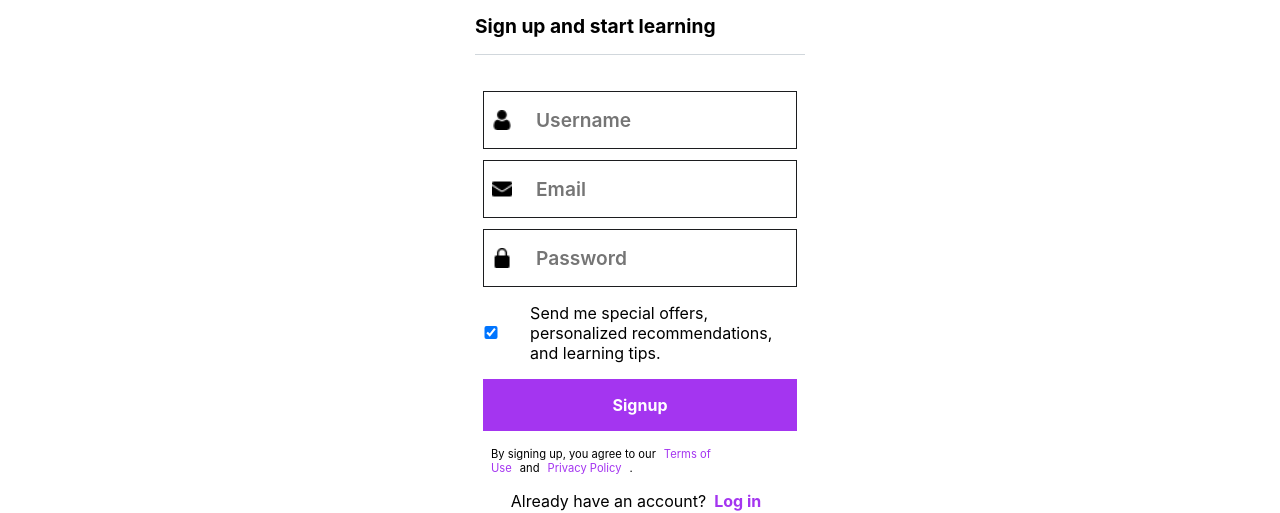
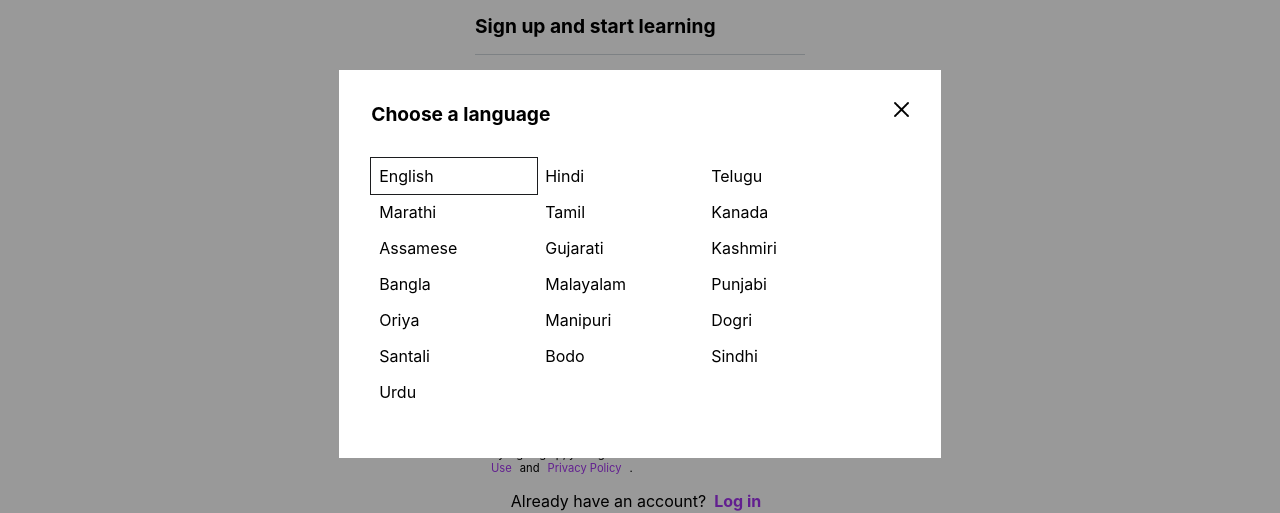
Before and after one commit to koushil-mankali/udemy-clone-frontend, a React (Vite) app: page /join/signup in a window 1280 px wide. Both pictures are taken after a click on the element 1250 px from the left and 35 px from the top of the page. Shown: the part 136-649 px from the top of the page. Built offline with nearby package versions, Linux system fonts and the light colour scheme.

Commit message:
LanguageChangeCard comp Done

```diff
--- /dev/null
+++ b/src/components/Cards/LanguageChangeCard/LanguageChangeCard.jsx
@@ -0,0 +1,76 @@
+import { useState } from "react";
+
+import css from "./LanguageChangeCard.module.css";
+
+import closeIcon from "/icons/close.png";
+
+const LanguageChangeCard = (props) => {
+  const { setModal } = props;
+  const [active, setActive] = useState("English");
+
+  const langs = [
+    { lang: "English", code: "en" },
+    { lang: "Hindi", code: "hi" },
+    { lang: "Telugu", code: "tel" },
+    { lang: "Marathi", code: "mt" },
+    { lang: "Tamil", code: "tm" },
+    { lang: "Kanada", code: "kn" },
+    { lang: "Assamese", code: "as" },
+    { lang: "Gujarati", code: "gj" },
+    { lang: "Kashmiri", code: "ksh" },
+    { lang: "Bangla", code: "bng" },
+    { lang: "Malayalam", code: "mly" },
+    { lang: "Punjabi", code: "pjb" },
+    { lang: "Oriya", code: "ory" },
+    { lang: "Manipuri", code: "mnp" },
+    { lang: "Dogri", code: "dgr" },
+    { lang: "Santali", code: "snt" },
+    { lang: "Bodo", code: "bd" },
+    { lang: "Sindhi", code: "si" },
+    { lang: "Urdu", code: "urdu" },
+  ];
+
+  let changeHandler = (e) => {
+    console.log(e);
+    setActive(e.target.innerText || "");
+  };
+
+  return (
+    <div className={css.modalBC}>
+      <div className={css.modal}>
+        <div className={css.ttl}>
+          <span>Choose a language</span>
+          <img
+            src={closeIcon}
+            alt="close icon"
+            className={css.icon}
+            onClick={() => setModal(false)}
+          />
+        </div>
+        <div className={css.modalBdy}>
+          {langs?.map((lang, id) => {
+            return (
+              <div
+                key={id}
+                className={css.langTxt}
+                style={
+                  active === lang.lang
+                    ? {
+                        outline: "1px solid var(--gray)",
+                        outlineOffset: "0.5rem",
+                      }
+                    : {}
+                }
+                onClick={changeHandler}
+              >
+                {lang.lang}
+              </div>
+            );
+          })}
+        </div>
+      </div>
+    </div>
+  );
+};
+
+export default LanguageChangeCard;
--- /dev/null
+++ b/src/components/Cards/LanguageChangeCard/LanguageChangeCard.module.css
@@ -0,0 +1,87 @@
+.modalBC {
+  width: 100%;
+  height: 100%;
+  position: fixed;
+  top: 0;
+  left: 0;
+  display: flex;
+  justify-content: center;
+  align-items: center;
+  background-color: rgba(0, 0, 0, 0.4);
+  z-index: 1;
+}
+
+.modal {
+  width: 47%;
+  height: auto;
+  padding: 2rem;
+  background-color: var(--white);
+}
+
+.ttl {
+  display: flex;
+  justify-content: space-between;
+}
+
+.ttl span {
+  font-size: 1.2rem;
+  font-weight: 700;
+  margin-bottom: 1rem;
+}
+
+.icon {
+  width: 15px;
+  height: 15px;
+  cursor: pointer;
+}
+
+.modalBdy {
+  display: flex;
+  flex-wrap: wrap;
+  margin: 1rem 0;
+}
+
+.langTxt {
+  min-width: 150px;
+  font-size: 1rem;
+  margin: 0.5rem;
+  cursor: pointer;
+}
+
+@media screen and (max-width: 1024px) {
+  .modal {
+    width: 60%;
+  }
+}
+
+@media screen and (max-width: 768px) {
+  .modal {
+    width: 80%;
+    padding: 1rem;
+  }
+}
+
+@media screen and (max-width: 426px) {
+  .modal {
+    width: 90%;
+    padding: 1rem;
+  }
+
+  .ttl span {
+    font-size: 1rem;
+  }
+
+  .modalBdy {
+    margin: 0.5rem 0;
+  }
+
+  .icon {
+    width: 10px;
+    height: 10px;
+  }
+
+  .langTxt {
+    min-width: 80px;
+    font-size: 0.8rem;
+  }
+}
--- a/src/components/Navbar1/Navbar.jsx
+++ b/src/components/Navbar1/Navbar.jsx
@@ -6,16 +6,19 @@ import css from "./Navbar.module.css";
 import MobileNavbar from "./MobileNavbar";
 import SearchBar from "../../utils/SearchBar/SearchBar";
 import Button1 from "../../utils/Buttons/Button1/Button1";
+import LanguageChangeCard from "../Cards/LanguageChangeCard/LanguageChangeCard";
 
 import globeIcon from "/icons/globe.png";
 import hamburgerIcon from "/icons/hamburger.png";
 
 const Navbar = () => {
   let [menuState, setMenuState] = useState(false);
+  const [modal, setModal] = useState(false);
 
   return (
     <>
       <div className={css.navbar}>
+        {modal ? <LanguageChangeCard setModal={setModal} /> : ""}
         <div
           className={css.menuBox}
           onClick={() => setMenuState((prev) => !prev)}
@@ -51,7 +54,7 @@ const Navbar = () => {
               color="#fff"
               hovBck="#000"
             />
-            <Button1 img={globeIcon} txt="" />
+            <Button1 img={globeIcon} txt="" onClick={() => setModal(true)} />
           </div>
         </div>
       </div>
--- a/src/pages/join/signup/signup.jsx
+++ b/src/pages/join/signup/signup.jsx
@@ -36,7 +36,11 @@ const Signup = () => {
   };
 
   let submitHandler = () => {
-    if (!state.email.includes("@") || state.password.length < 10) {
+    if (
+      !state.email.includes("@") ||
+      state.password.length < 10 ||
+      state.username.length < 5
+    ) {
       console.log("Error", state);
       return;
     }
```
Also changed, not shown: public/icons/close.png (added), src/index.css (line endings or trailing spaces).
